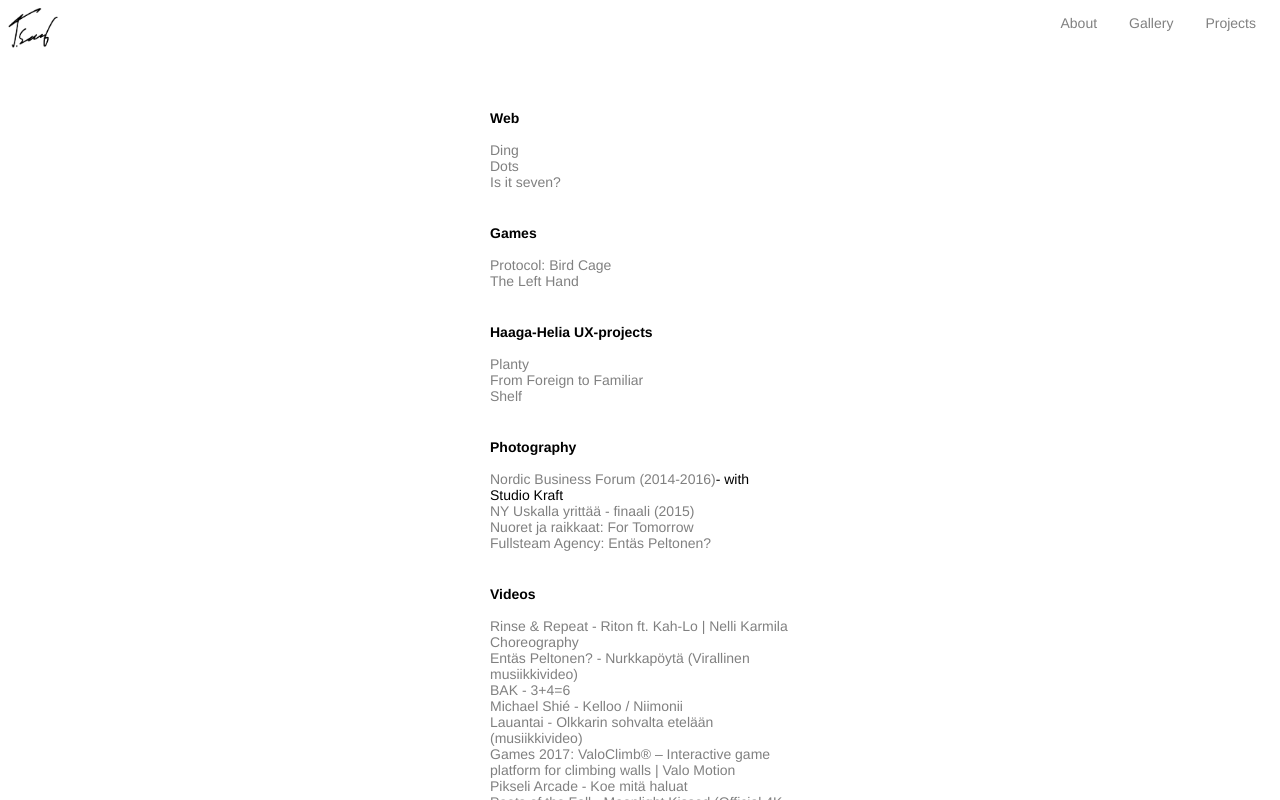
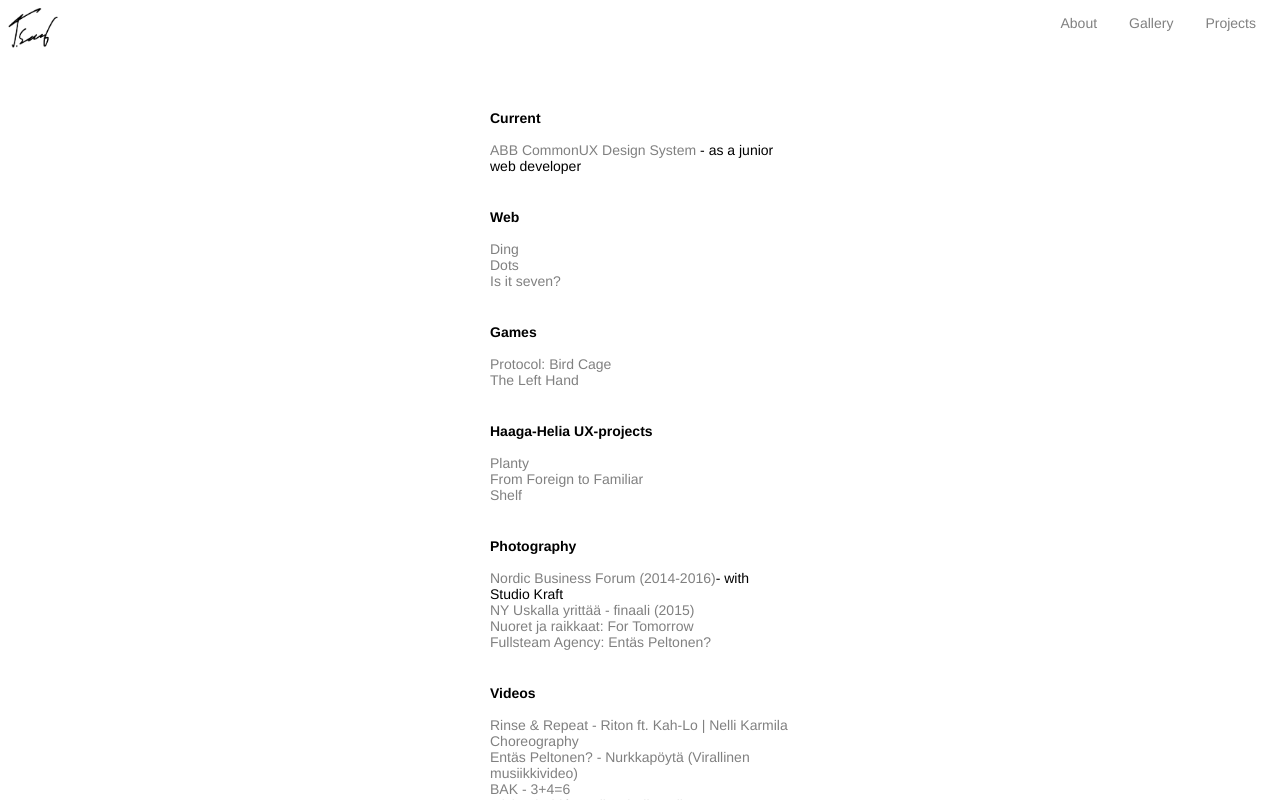
Before and after one commit to topiassaari/ts_site, a React (Create React App) app: page /about in a window 1280 px wide. Both pictures are taken after a click on the element "Projects". Shown: the top 800 px of the page. Built offline with nearby package versions, Linux system fonts and the light colour scheme.

Commit message:
update projects

```diff
--- a/src/components/Projects.tsx
+++ b/src/components/Projects.tsx
@@ -6,7 +6,11 @@ class Projects extends React.Component {
     return (
       <article>
         <section className="links">
-          <b>Web</b>
+        <b>Current</b>
+	<ul>
+		<li><span><a href="https://www.idean.com/work/abb-humanizing-technology-with-design">ABB CommonUX Design System</a> - as a junior web developer</span></li>
+	</ul>
+	<b>Web</b>
 	<ul>
         	 <li><a href="http://ding-me.com/">Ding</a></li>
         	 <li><a href="https://topiassaari.github.io/dots/">Dots</a></li>
```
